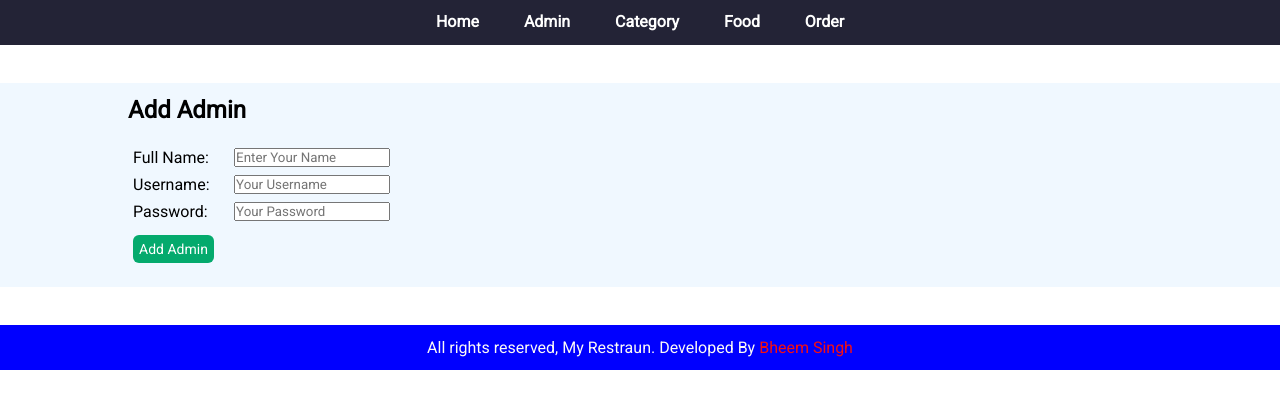
After one commit to Bimlendu-Singh/MyRestraun, a PHP site: page /admin/add-admin.php in a window 1280 px wide. The commit adds this page. Shown: the top 409 px of the page. Run offline with PHP 8.4, Linux system fonts and the light colour scheme; some web fonts are replaced.

Commit message:
add-admin updated and it's css

```diff
--- /dev/null
+++ b/admin/add-admin.php
@@ -0,0 +1,47 @@
+<?php include('partials/menu.php') ?>
+
+<!-- Main content Section Starts Here  -->
+<div class="main-content">
+    <div class="wrapper overflow">
+        <h2>Add Admin</h2>
+
+        <br>
+
+        <form action="" method"POST"">
+
+            <table class="tbl-width-30">
+                <tr>
+                    <td>Full Name: </td>
+                    <td>
+                        <input type="text" name="full_name" placeholder="Enter Your Name">
+                    </td>
+                </tr>
+
+                <tr>
+                    <td>Username: </td>
+                    <td>
+                        <input type="text" name="username" placeholder="Your Username">
+                    </td>
+                </tr>
+
+               <tr>
+                    <td>Password: </td>
+                    <td>
+                        <input type="password" name="password" placeholder="Your Password">
+                    </td>
+                </tr>
+
+                <tr>
+                    <td colspan ="2">
+                        <input type="submit" name="submit" value="Add Admin" class="submit">
+                    </td>
+                </tr>
+            </table>
+
+        </form>
+    </div>
+</div>
+<!-- Main content Section Ends Here  -->
+
+
+<?php include('partials/footer.php') ?>
--- a/admin/manage-admin.php
+++ b/admin/manage-admin.php
@@ -8,7 +8,7 @@
         <br>
 
         <!-- Button to Add Admin -->
-        <a class="button" href="">Add admin</a>
+        <a class="button" href="add-admin.php">Add admin</a>
         <br>
         <br>
 
--- a/css/admin.css
+++ b/css/admin.css
@@ -36,8 +36,13 @@
   overflow: auto;
 }
 
+/* Css for setting table width  */
 .tbl-width-full {
   width: 100%;
+}
+
+.tbl-width-30 {
+  width: 30%;
 }
 
 table tr th {
@@ -111,6 +116,21 @@ table tr td {
   color: black;
 }
 
+/* Css for submit button */
+.submit {
+  background-color: #04aa6d; /* Green */
+  border: none;
+  color: white;
+  padding: 6px 6px;
+  text-align: center;
+  text-decoration: none;
+  display: inline-block;
+  font-size: 14px;
+  margin: 6px 0;
+  cursor: pointer;
+  border-radius: 6px;
+}
+
 /***************** Css for Menu section starts here ****************************/
 
 .menu {
```
